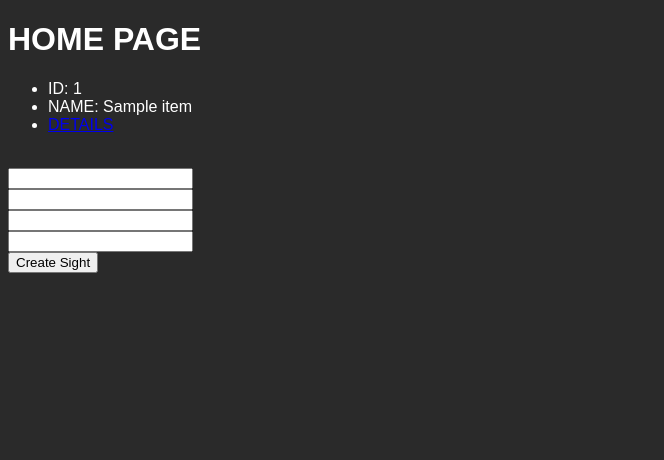
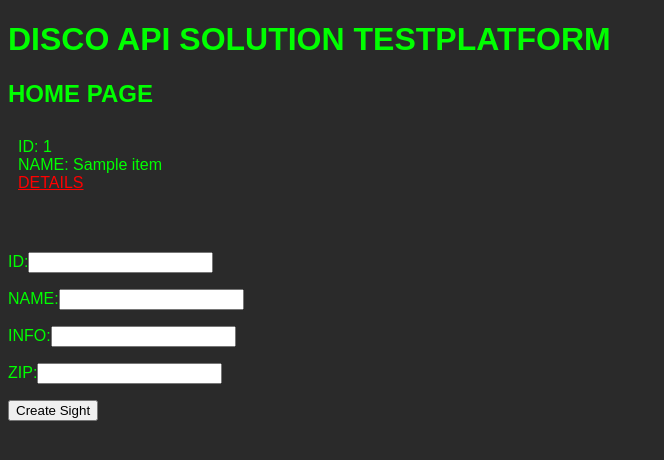
Before and after one commit to LANGB4/DiscoverBernDB, a Flask app: page /api/ in a window 1280 px wide. Shown: the top 460 px of the page, without its empty margins (0-664 px from the left). Run offline with Flask 2, Linux system fonts and the light colour scheme; a database or web service that is not in the repository returns one stand-in record (values such as "Sample title"); data that the repository does not hold is empty.

Commit message:
added error message, css linked, html base created

```diff
--- a/api.py
+++ b/api.py
@@ -10,8 +10,11 @@ BASE = 'http://127.0.0.1:5000/'
 
 @api.route('/')
 def home():
-    response = requests.get(BASE + 'sight/all')
-    #print(response.json())
+    try:
+        response = requests.get(BASE + 'sight/all')
+        print(response.json())
+    except:
+        return render_template('error.html', message = 'API not reached... ')
     if 'message' in response.json():
         print('message in response.json')
         return render_template('index.html', sights = 'no_data')
@@ -50,9 +53,3 @@ def post():
             return render_template('index.html', sights = 'something went wrong..')
     else:
         redirect('/api/')
-
-
-
-
-
-    ''''''
--- /dev/null
+++ b/static/css/styles.css
@@ -0,0 +1,17 @@
+body {
+  background-color: rgb(42, 42, 42);
+  color: rgb(0, 255, 0);
+  font-family: sans-serif;
+}
+
+ul {
+  padding: 10px;
+  list-style-type: none;
+
+  /*Centers the list*/
+  margin: 0 left;
+}
+
+a {
+  color: rgb(255, 0, 0);
+}
--- /dev/null
+++ b/templates/base.html
@@ -0,0 +1,19 @@
+<!DOCTYPE html>
+<html lang="en">
+  <head>
+    <meta charset="UTF-8" />
+    <meta http-equiv="X-UA-Compatible" content="IE=edge" />
+    <meta name="viewport" content="width=device-width, initial-scale=1.0" />
+    <link
+      rel="stylesheet"
+      type="text/css"
+      href="{{ url_for('static',filename='css/styles.css') }}"
+    />
+    <title>DiscoBernAPI</title>
+  </head>
+  <body>
+    <h1>DISCO API SOLUTION TESTPLATFORM</h1>
+
+    {% block body %} {% endblock%}
+  </body>
+</html>
--- a/templates/index.html
+++ b/templates/index.html
@@ -1,15 +1,12 @@
-<!DOCTYPE html>
-<html lang="en">
-  <head>
-    <meta charset="UTF-8" />
-    <meta http-equiv="X-UA-Compatible" content="IE=edge" />
-    <meta name="viewport" content="width=device-width, initial-scale=1.0" />
-    <title>DiscoBernAPI</title>
-  </head>
-  <body style="background-color: rgb(42, 42, 42); color: white; font-family: sans-serif;">
-    <h1>HOME PAGE</h1>
+{% extends 'base.html' %}
+
+{% block body %}
+
+
+<h2>HOME PAGE</h2>
 {%if sights == 'no_data'%}
-    <p>sights: {{sights}}</p>
+<p>message: {{sights}}</p>
+<p>Create one first</p>
 {%else%}
 {% for sight in sights %}
 <div>
@@ -28,11 +25,10 @@
 {%endfor%}
 {%endif%}
 <form action="/api/put" method="POST"><br>
-      <input type="number" name="id" id="id" required/><br>
-      <input type="name" name="name" id="name" required/><br>
-      <input type="text" name="text" id="text" required/><br>
-      <input type="number" name="zip" id="zip" required/><br>
-      <input type="submit" value="Create Sight" required/><br>
+  <p>ID:<input type="number" name="id" id="id" required/></p>
+  <p>NAME:<input type="name" name="name" id="name" required/></p>
+  <p>INFO:<input type="text" name="text" id="text" required/></p>
+  <p>ZIP:<input type="number" name="zip" id="zip" required/></p>
+  <p><input type="submit" value="Create Sight" required/></p>
 </form>
-  </body>
-</html>
+{% endblock%}
```
Also changed, not shown: static/syles.css (deleted, +0 -8 lines), templates/Error.html (added, +8 -0 lines), templates/detail.html (+5 -12 lines). Lines whose indentation alone changed are shown as unchanged.
